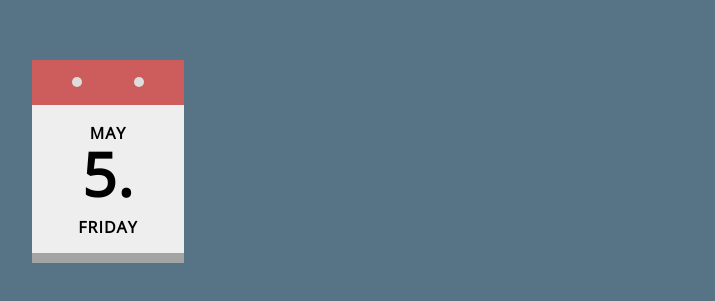
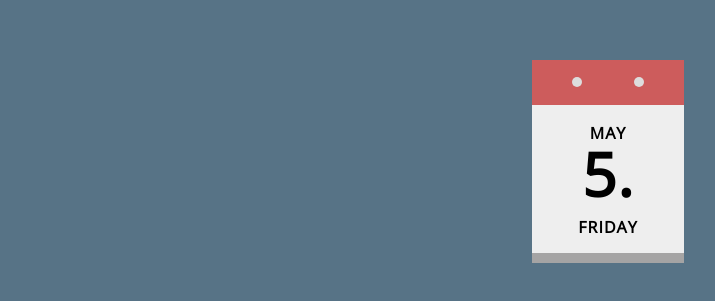
Before and after one commit to mtvrz/birthday_calendar, a React (Create React App) app: page / in a window 1280 px wide. Shown: the part 221-522 px from the top of the page, without its empty margins (22-737 px from the left). Built offline with nearby package versions, Linux system fonts and the light colour scheme; the HTML template or start-up script is replaced by a standard one.

Commit message:
Update MainPage.module.css

```diff
--- a/src/components/MainPage.module.css
+++ b/src/components/MainPage.module.css
@@ -166,9 +166,9 @@ p {
 }
 .bigCalH{
     position: relative;
-    : 2000px;
-    width: 1000px;
-    height: 700px;
+    left: 2000px;
+    width: 0px;
+    height: 0px;
     transition: 0.3s;
 }
 .calVis{
```
